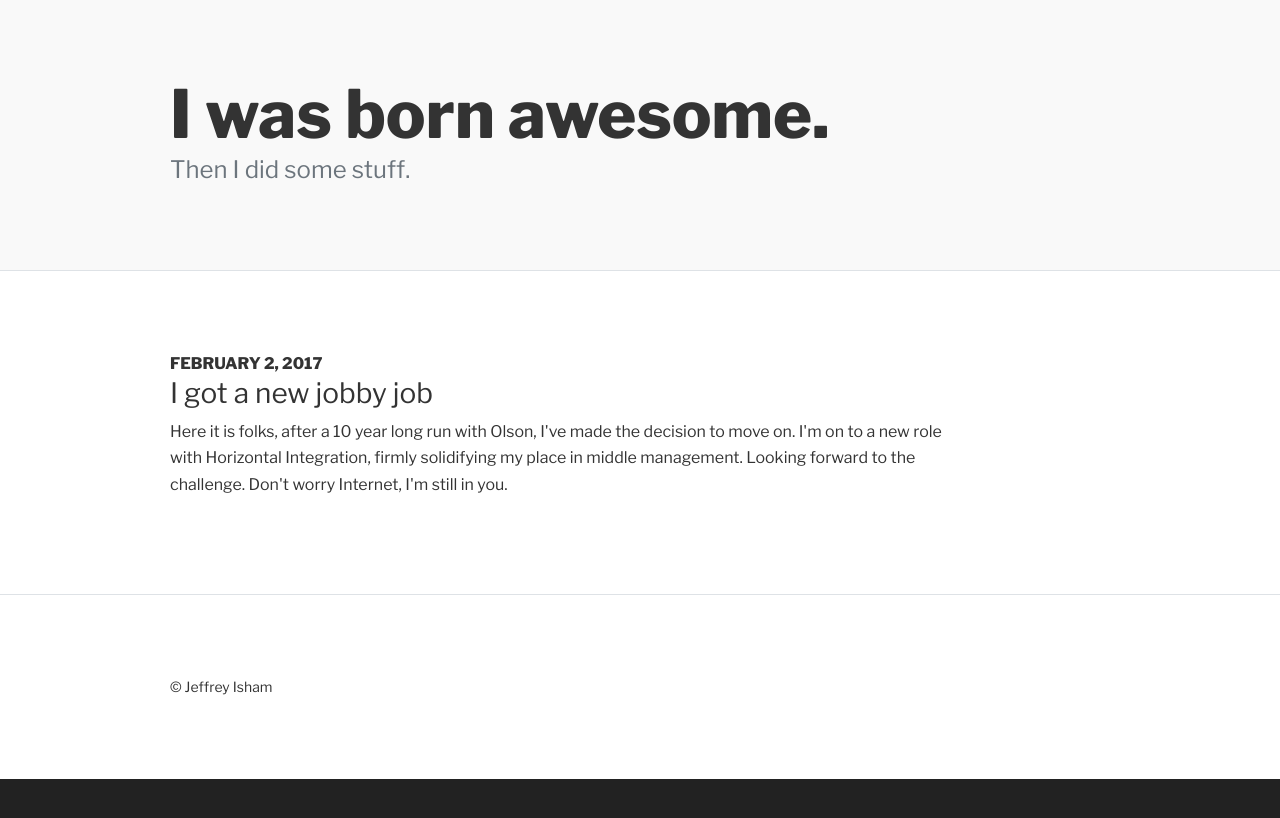
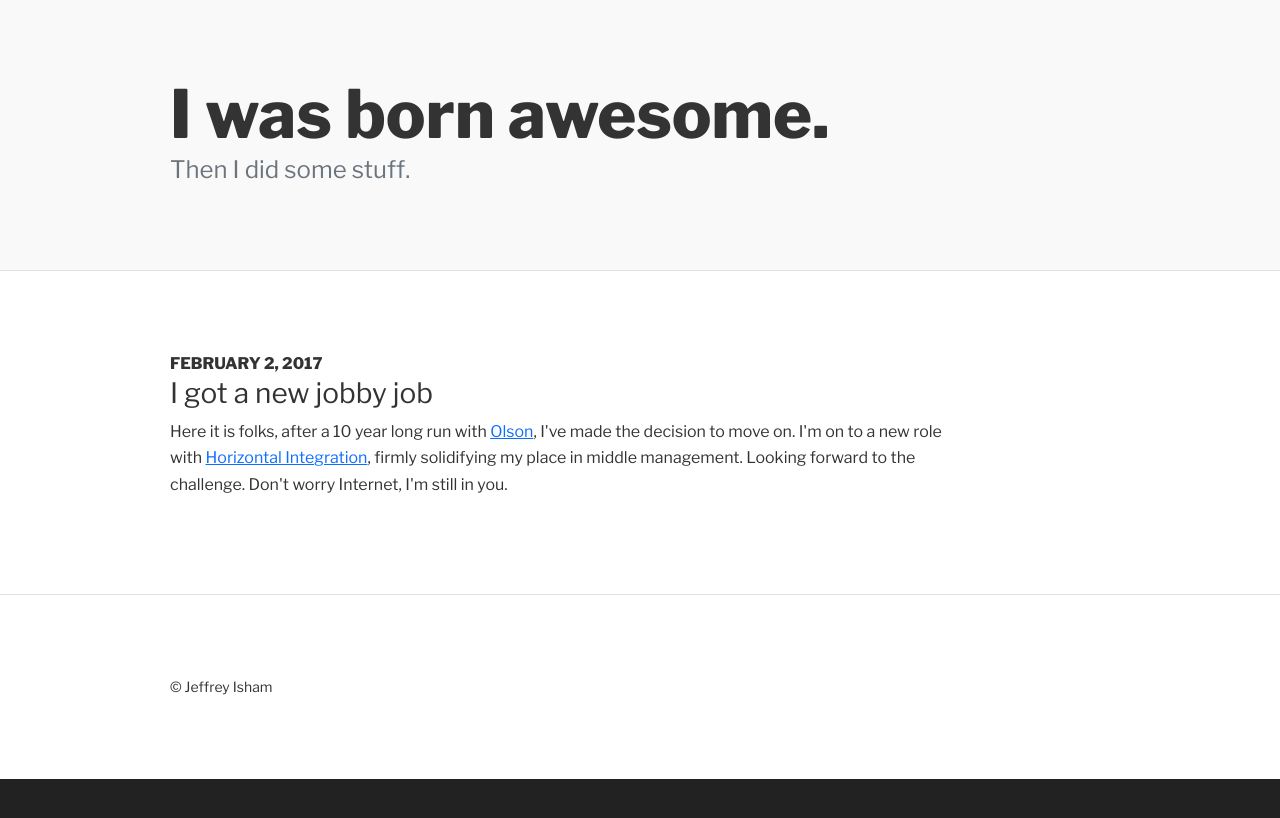
Before and after one commit to jeffreyisham/jeffreyisham.github.io, a Jekyll site: the page built from _posts/2017-02-02-i-got-a-new-jobby-job.md, in a window 1280 px wide. Shown: the top 818 px of the page. Built offline with Jekyll 4.4.1, drawn with Linux system fonts in a browser that asks for light colours; part of the change alters nothing that is shown.

```diff
--- a/_posts/2017-02-02-i-got-a-new-jobby-job.md
+++ b/_posts/2017-02-02-i-got-a-new-jobby-job.md
@@ -6,4 +6,4 @@ meta:
   title: I got a new jobby job | Jeffrey Isham
 ---
 
-<p>Here it is folks, after a 10 year long run with Olson, I've made the decision to move on. I'm on to a new role with Horizontal Integration, firmly solidifying my place in middle management. Looking forward to the challenge. Don't worry Internet, I'm still in you.</p>
+<p>Here it is folks, after a 10 year long run with <a href="http://olson.com" target="_blank">Olson</a>, I've made the decision to move on. I'm on to a new role with <a href="http://horizontalintegration.com" target="_blank">Horizontal Integration</a>, firmly solidifying my place in middle management. Looking forward to the challenge. Don't worry Internet, I'm still in you.</p>
```
